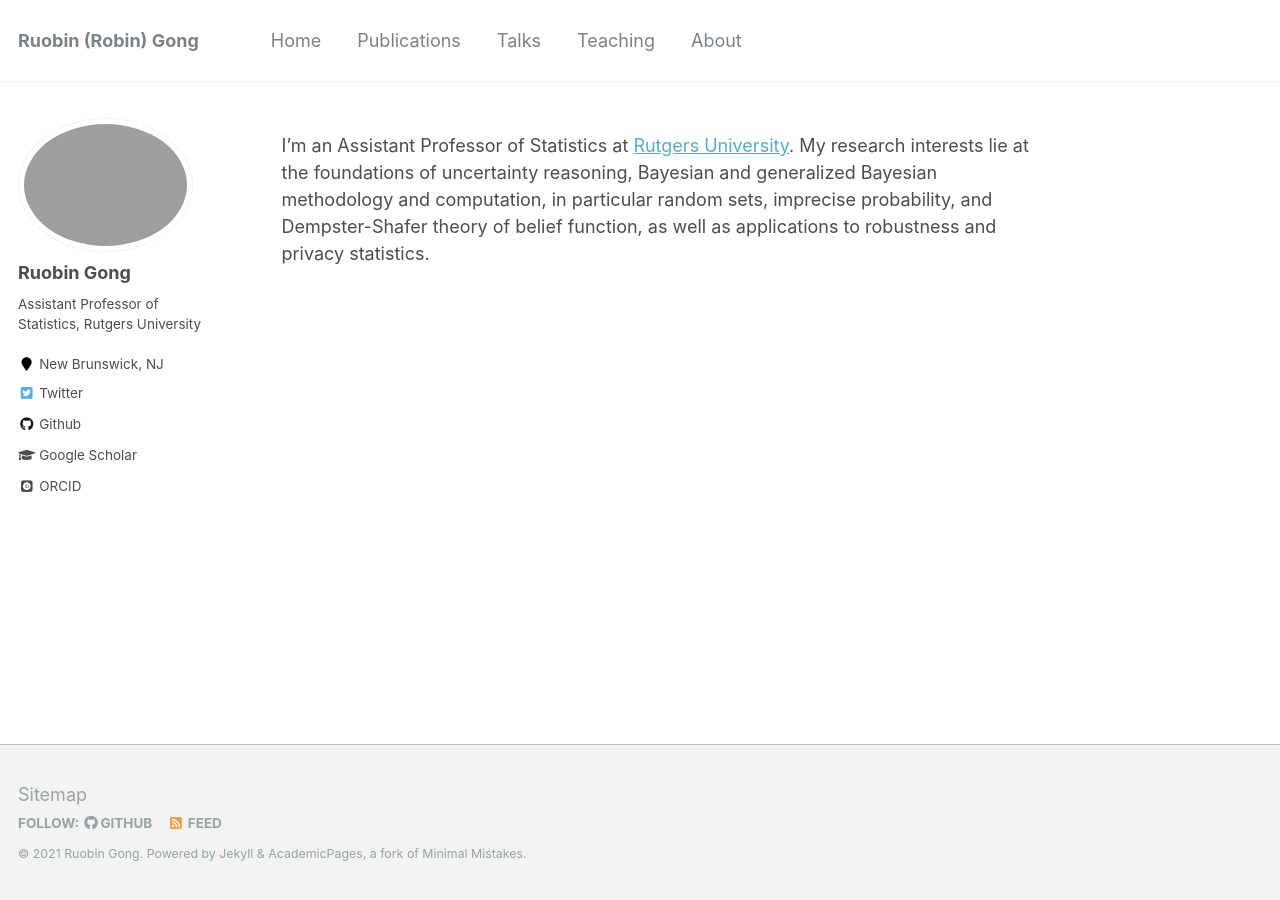
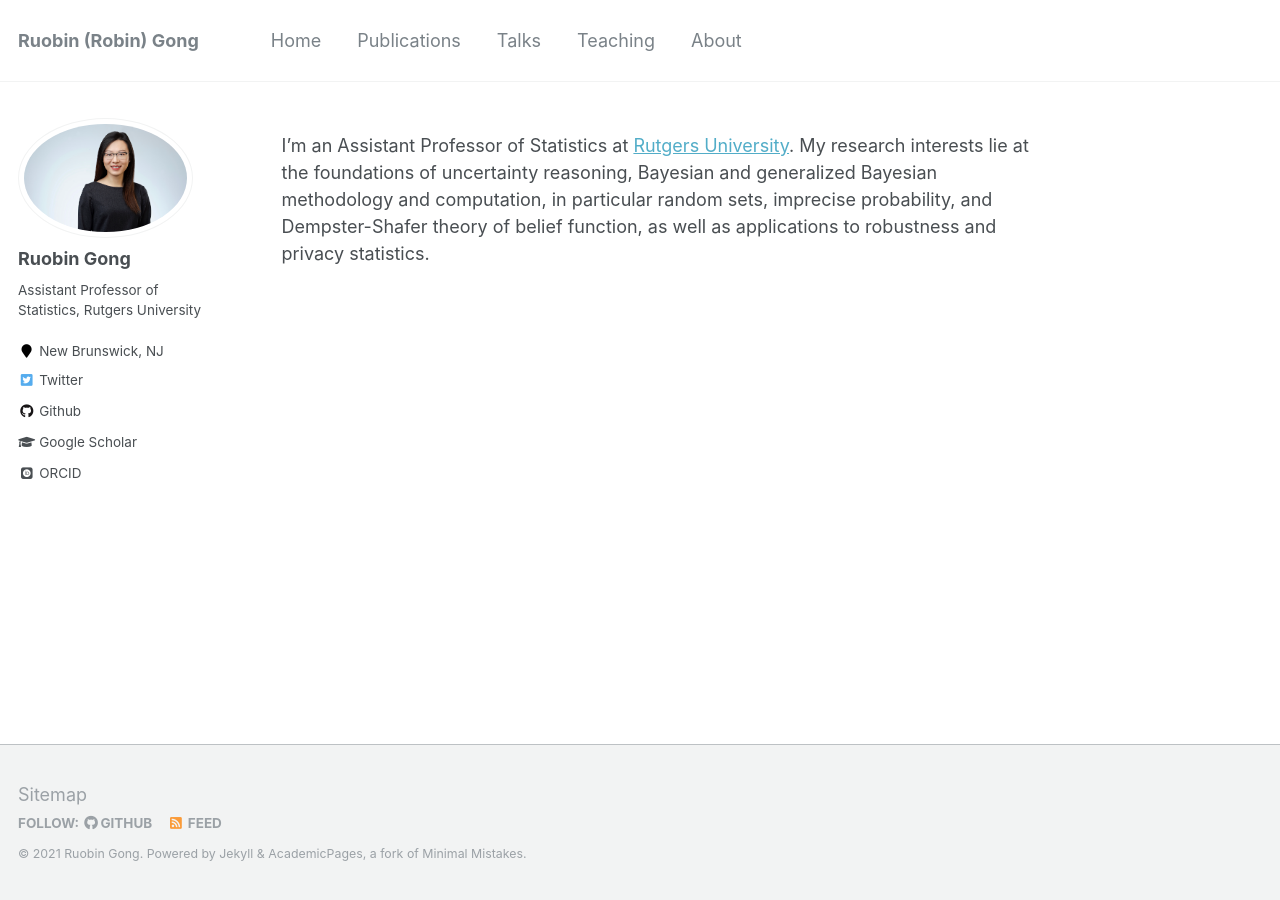
Before and after one commit to RuobinGong/RuobinGong.github.io, a Jekyll site: the page built from _pages/home.md, in a window 1280 px wide. Built offline with Jekyll 4.4.1, drawn with Linux system fonts in a browser that asks for light colours; some web fonts are replaced.

Commit message:
Update _config.yml

```diff
--- a/_config.yml
+++ b/_config.yml
@@ -81,7 +81,7 @@ analytics:
 # Site Author
 author:
   name             : "Ruobin Gong"
-  avatar           : "Robin_Gong_002.jpg"
+  avatar           : "MPS_5611Web.jpg"
   bio              : "Assistant Professor of Statistics, Rutgers University"
   location         : "New Brunswick, NJ"
   employer         :
```
